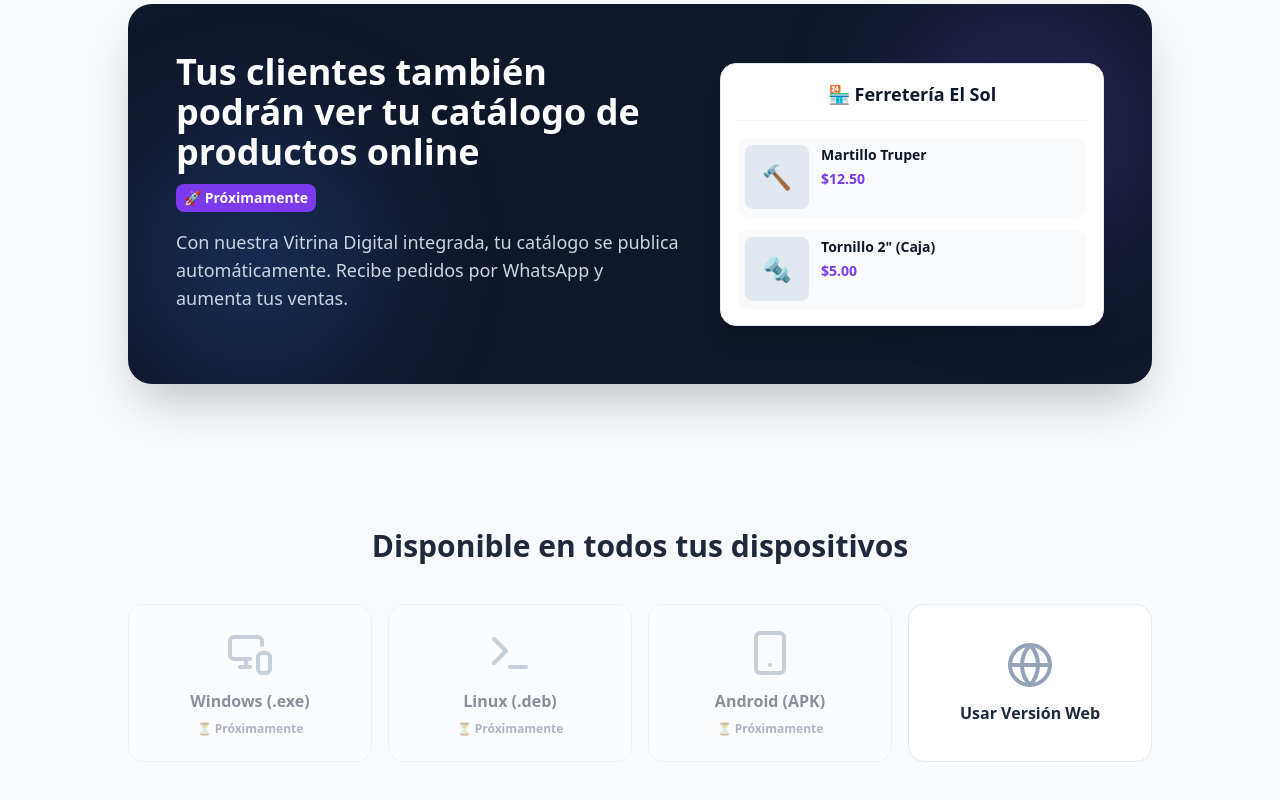
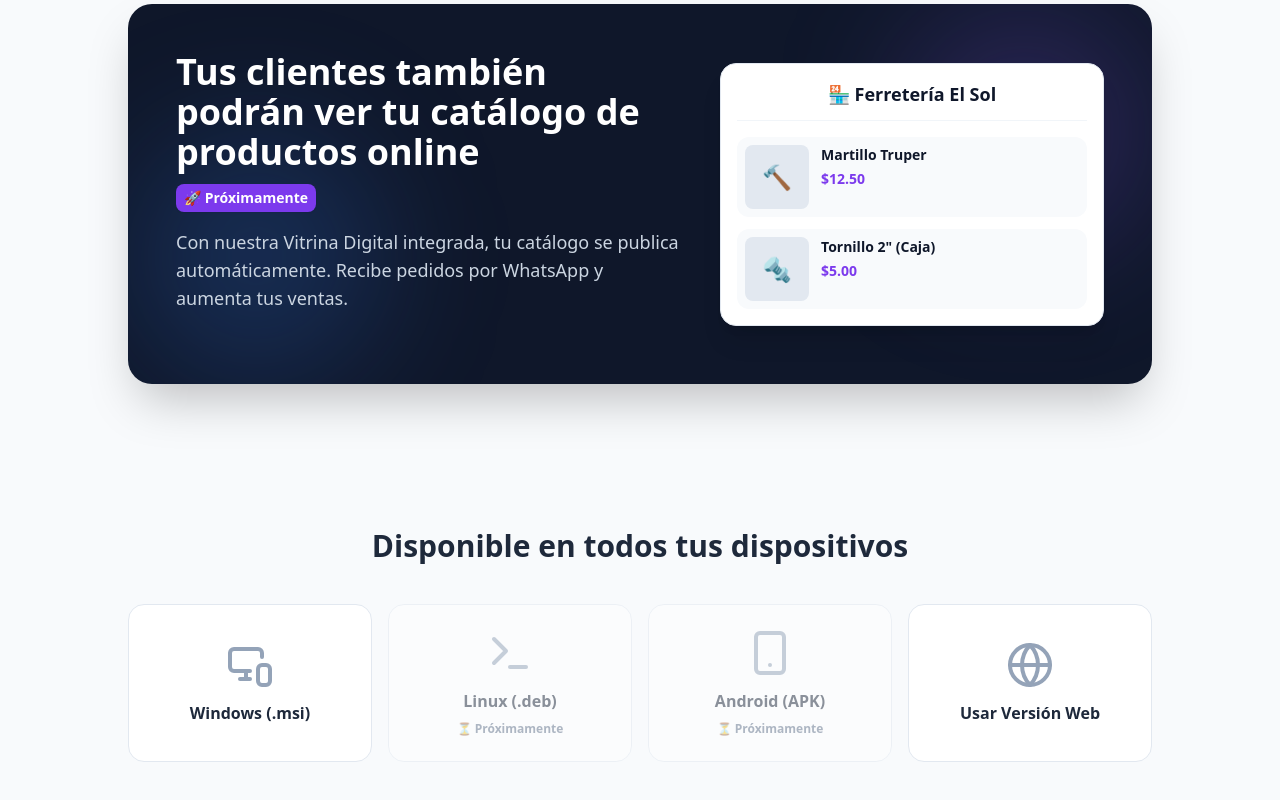
Before and after one commit to royclar28/modern_pos_saas, a React (Vite) app in the folder apps/web/: page / in a window 1280 px wide. Shown: the part 1043-1843 px from the top of the page. Built offline with nearby package versions, Linux system fonts and the light colour scheme; no server answers.

Commit message:
feat(tauri): rename installer and configure auto release to latest tag, update landing page download button

```diff
--- a/apps/web/src/pages/public/LandingPage.tsx
+++ b/apps/web/src/pages/public/LandingPage.tsx
@@ -124,11 +124,16 @@ export const LandingPage: React.FC = () => {
                 <section className="py-16 max-w-5xl mx-auto text-center mb-10">
                     <h2 className="text-3xl font-black mb-10">Disponible en todos tus dispositivos</h2>
                     <div className="grid grid-cols-2 md:grid-cols-4 gap-4">
-                        <div className="flex flex-col items-center justify-center p-6 rounded-2xl bg-white dark:bg-slate-800 border border-slate-200 dark:border-slate-700 opacity-50 cursor-not-allowed">
-                            <MonitorSmartphone className="w-12 h-12 mb-3 text-slate-400" />
-                            <span className="font-bold text-center">Windows (.exe)</span>
-                            <span className="text-xs text-slate-500 mt-2 font-semibold">⏳ Próximamente</span>
-                        </div>
+                        <a
+                            href="https://github.com/royclar28/modern_pos_saas/releases/latest/download/MerxPOS-Installer.msi"
+                            download
+                            target="_blank"
+                            rel="noopener noreferrer"
+                            className="flex flex-col items-center justify-center p-6 rounded-2xl bg-white dark:bg-slate-800 border border-slate-200 dark:border-slate-700 hover:border-violet-500 hover:shadow-lg hover:-translate-y-1 transition-all group"
+                        >
+                            <MonitorSmartphone className="w-12 h-12 mb-3 text-slate-400 group-hover:text-violet-600 transition-colors" />
+                            <span className="font-bold text-center">Windows (.msi)</span>
+                        </a>
                         <div className="flex flex-col items-center justify-center p-6 rounded-2xl bg-white dark:bg-slate-800 border border-slate-200 dark:border-slate-700 opacity-50 cursor-not-allowed">
                             <Terminal className="w-12 h-12 mb-3 text-slate-400" />
                             <span className="font-bold text-center">Linux (.deb)</span>
```
